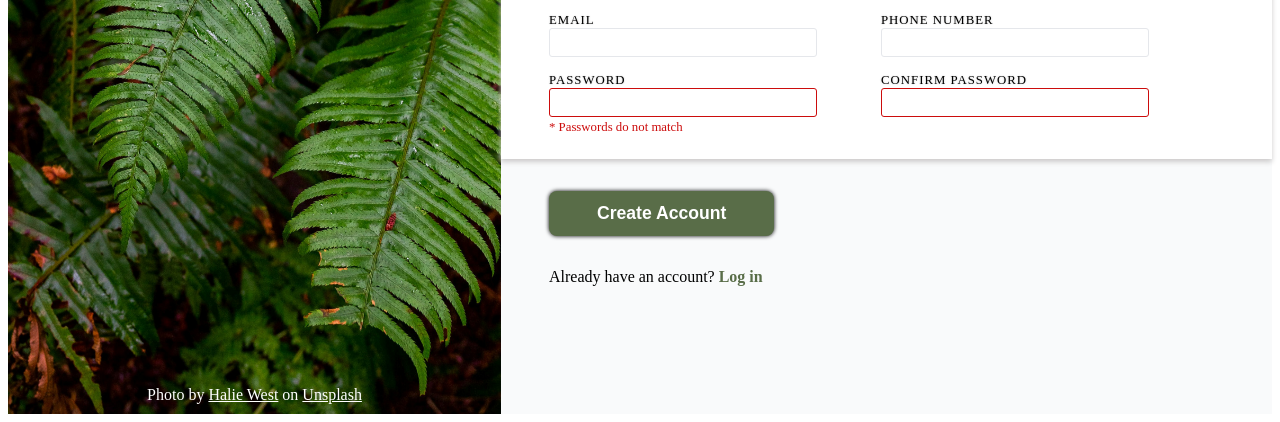
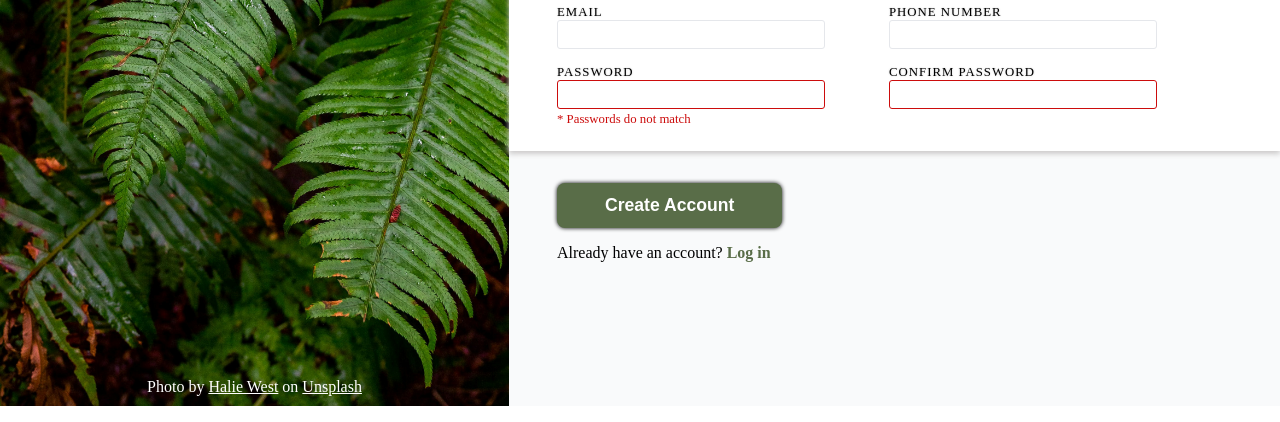
Before and after one commit to JamesAARobertson/Sign-Up-Form, a plain HTML site: page index.html in a window 1280 px wide. Shown: the part 394-816 px from the top of the page. Drawn offline with Linux system fonts and the light colour scheme.

Commit message:
collapsed margins to remove whitespaces around page. Alternative is normalize css

```diff
--- a/styles.css
+++ b/styles.css
@@ -3,9 +3,10 @@
   src: url(assets/fonts/Norse-Bold.otf) format("opentype");
 }
 
-/* * {
-    border: 1px solid red
-    } */
+* {
+    /* border: 1px solid red */
+    margin: 0;
+    }
 
 body {
   display: flex;
```
